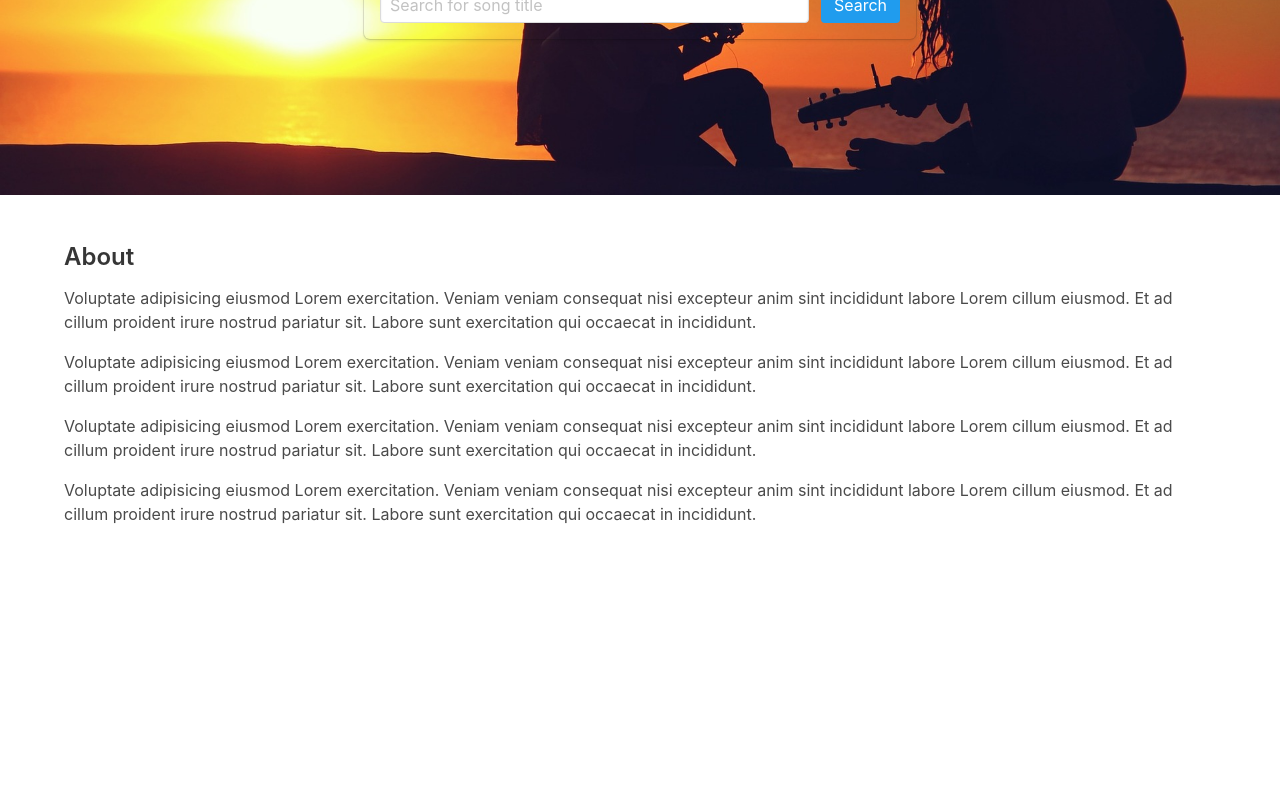
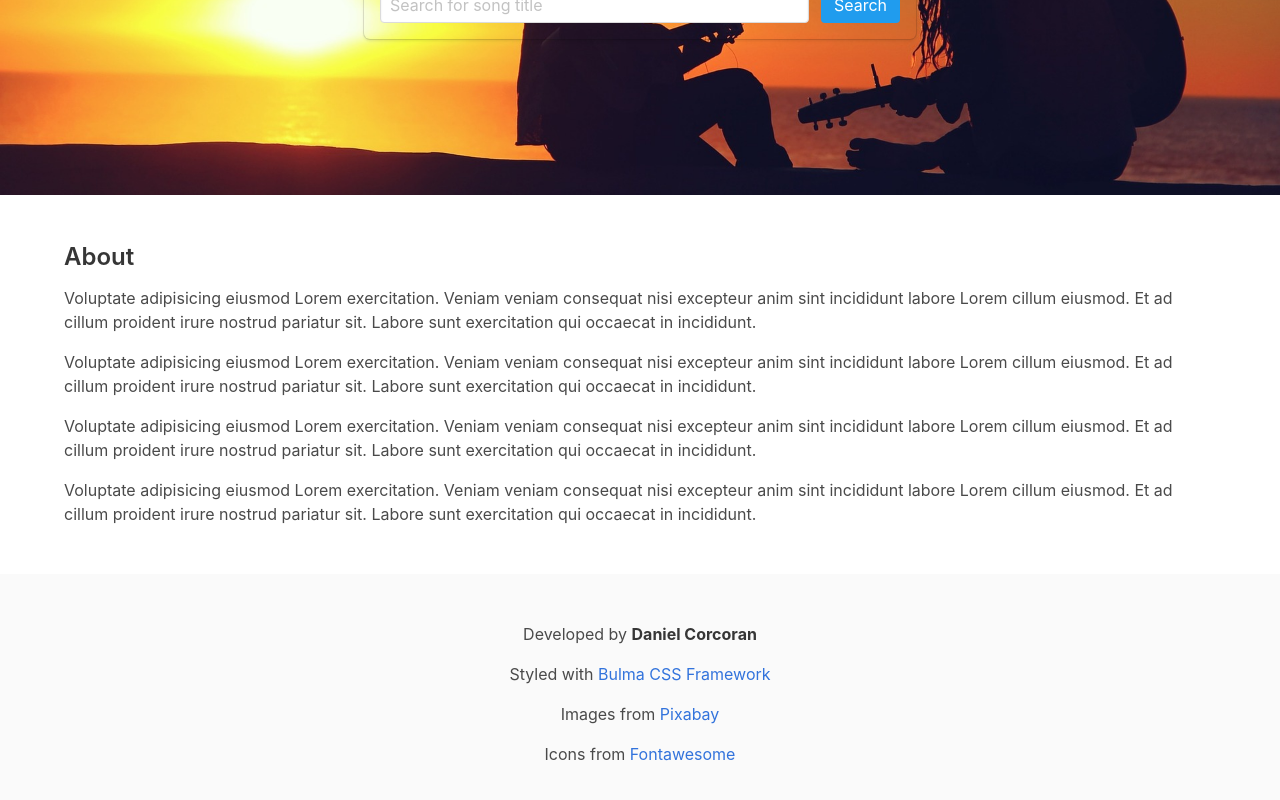
Before and after one commit to danielc92/react-lyrics-app, a React (Create React App) app: page /#/about in a window 1280 px wide. Shown: the part 419-1219 px from the top of the page. Before the commit the page ends 993 px from the top, so only its background shows below. Built offline with nearby package versions, Linux system fonts and the light colour scheme; no server answers.

Commit message:
Added Footer

```diff
--- a/src/App.js
+++ b/src/App.js
@@ -6,6 +6,8 @@ import Tracks from './components/Tracks';
 import About from './components/About';
 import Nav from './components/Nav';
 import Lyrics from './components/Lyrics';
+import Footer from './components/Footer';
+
 
 function App() {
   return (
@@ -16,6 +18,7 @@ function App() {
           <Route exact path="/" component={Tracks}/>
           <Route exact path="/about" component={About}/>
           <Route exact path="/lyrics/track/:id" component={Lyrics}/>
+          <Footer/>
         </React.Fragment>
       </Router>
     </Provider>
--- a/src/components/Footer.js
+++ b/src/components/Footer.js
@@ -0,0 +1,18 @@
+import React, { Component } from 'react'
+
+export default class Footer extends Component {
+    render() {
+        return (
+        <footer className="footer">
+            <div className="container">
+                <div className="content has-text-centered">
+                   <p>Developed by <strong>Daniel Corcoran</strong></p>
+                   <p>Styled with <a href="https://bulma.io/">Bulma CSS Framework</a></p>
+                   <p>Images from <a href="https://pixabay.com/">Pixabay</a></p>
+                   <p>Icons from <a href="https://fontawesome.com/">Fontawesome</a></p>
+                </div>
+            </div>
+        </footer>
+        )
+    }
+}
--- a/src/components/Tracks.js
+++ b/src/components/Tracks.js
@@ -8,7 +8,7 @@ export default class Tracks extends Component {
         return (
             <Consumer>
                 {value => { if ((value.track_list === undefined) | (value.track_list.length === 0)) {
-                        return (<section className="section" style={{backgroundColor: '#f2f2f2'}}>
+                        return (<section className="section" style={{backgroundColor: '#f2f2f2', height: '900px'}}>
                                 <section className="container">
                                     <section className="content">
                                         <h3 className="title has-text-centered">Loading data <span className="fa-1x"><i className="fas fa-spinner fa-spin"></i></span></h3>
```
